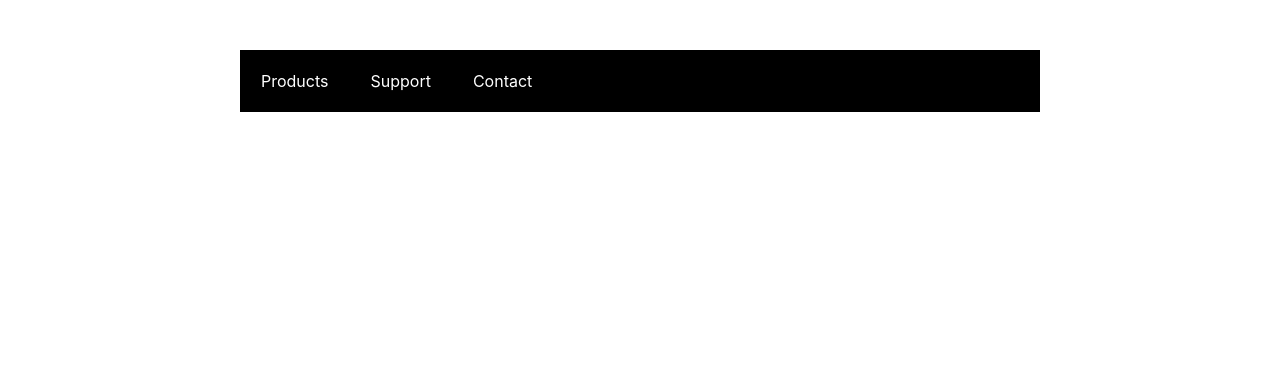
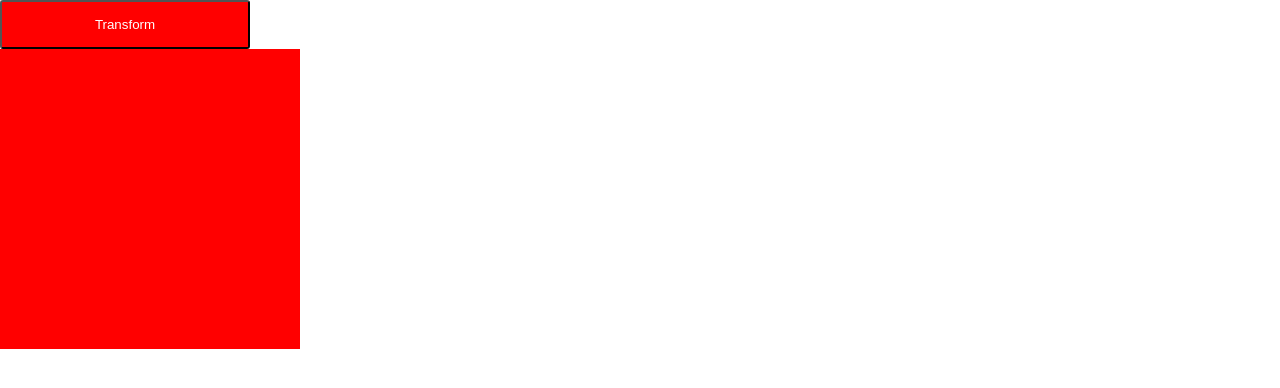
Before and after one commit to theweicode/css-animations-tutorial-codingphase, a React (Create React App) app: page / in a window 1280 px wide. Shown: the top 388 px of the page. Built offline with nearby package versions, Linux system fonts and the light colour scheme.

Commit message:
using translate3d to animate objects as well as using state to set the location parameters

```diff
--- a/src/App.js
+++ b/src/App.js
@@ -1,35 +1,53 @@
-import React from 'react';
+import React, {Component} from 'react';
 import './App.scss';
 
-function App() {
-  return (
-   <div className="container">
-   <ul className="menu">
-     <li>Products
-    <ul className="first">
-      <li>Shoes
-      <ul className="second">
-      <li>Mens
-        <ul className="third">
-          <li>Basketball</li>
-          <li>Running</li>
-          <li>Training</li>
-        </ul>
-      </li>
-      <li>Womens</li>
-      <li>Children</li>
-    </ul>
-      </li>
-      <li>Clothes</li>
-      <li>Gear</li>
-    </ul>
+class App extends Component {
+  constructor() {
+    super();
+    this.state = {
+      name: "Will",
+      isActive: false,
+      position: 0
 
-     </li>
-     <li>Support</li>
-     <li>Contact</li>
-   </ul>
-   </div>
-  );
+    };
+    this.transform = this.transform.bind(this);
+  }
+
+  transform() {
+    if (this.state.position < 3)
+    {
+      this.setState({position: this.state.position + 1})
+    }
+    if (this.state.position === 3) {
+      this.setState({position: 0})
+    }
+
+  }
+  render() {
+
+    let classname = 'box pos-0';
+    if (this.state.position === 0) {
+      classname = 'box pos-0';
+    }
+    if (this.state.position === 1) {
+      classname = 'box pos-1';
+    }
+    if (this.state.position === 2) {
+      classname = 'box pos-2';
+    }
+    if (this.state.position === 3) {
+      classname = 'box pos-3';
+    }
+    console.log(classname)
+    return (
+      <div className="container">
+     <button className="btn" onClick={this.transform}>Transform</button>
+     <div className={classname}></div>
+
+      </div>
+     );
+  }
+
 }
 
 export default App;
--- a/src/App.scss
+++ b/src/App.scss
@@ -1,124 +1,31 @@
-
-/* .parent{
-  background: yellow;
-  padding: 50px;
-  width: 100%;
-  transition: background .5s ease-in-out 1s, width 1s ease-in-out, opacity .5s ease-in-out 1s, width 1s ease-in-out;
-  opacity: 1;
-  &:hover{
-    background: red;
-    width: 50%;
-    opacity: 0;
-    .child{
-      background: blue;
-    }
-  }
-  .child{
-    background: black;
-    height: 300px;
-    transition: all .5s ease-in-out;
-  }
-} */
-
-
-/* .btn {
-  background: green;
-  transition: background .5s ease-in-out, color .5s ease-in-out;
-  border: none;
+.btn{
+  width: 250px;
   border-radius: 3px;
-  cursor: pointer;
-  padding: 20px;
-  &:hover{
-    background: red;
-    color: white;
-  }
-} */
-
-.container{
-  max-width: 800px;
-  margin: 50px auto;
+  color: white;
+  background: red;
+  padding: 15px;
 }
 
-.menu{
-  padding: 0;
-  margin: 0;
+.box {
+  width: 300px;
+  height: 300px;
   background: black;
-  color: white;
+  transition: all .6s ease-in-out;
+}
 
-li{
-  display: inline-block;
-  list-style: none;
-
-  padding: 20px;
-  border: 1px solid #000;
-  margin: 0;
-  position: relative;
-  transition: all .4s ease-in-out;
-  &:hover{
-   & > ul.first {
-     opacity: 1;
-     visibility: visible;
-   }
-  }
-  ul.first{
-
-    left: -41px;
-    top: 62px;
-    position: absolute;
-    visibility: hidden;
-    width: 200px;
-    opacity: 0;
-    transition: all .4s ease-in-out;
-    li{
-      display: block;
-      background: red;
-      left: 0px;
-      &:hover{
-        & > ul.second {
-          opacity: 1;
-          visibility: visible;
-        }
-       }
-      ul.second{
-       left: -41px;
-
-        top: -1px;
-        position: absolute;
-        visibility: hidden;
-        width: 200px;
-        opacity: 0;
-        transition: all .4s ease-in-out;
-
-        li{
-          left: 100%;
-          position: relative;
-          background: blue;
-          display: block;
-          &:hover{
-            & > ul.third {
-              opacity: 1;
-              visibility: visible;
-            }
-           }
-          ul.third{
-
-            left: -41px;
-
-            top: -1px;
-            position: absolute;
-            visibility: hidden;
-            width: 200px;
-            opacity: 0;
-            transition: all .4s ease-in-out;
-
-        li{display: block; background: teal;
-        }
-          }
-        }
-      }
-    }
-  }
+.pos-0 {
+  background: red;
 
 }
-
+.pos-1 {
+  background: green;
+  transform: translate3d(500px, 0px, 0px);
 }
+.pos-2 {
+  background: yellow;
+  transform: translate3d(500px, 500px, 0px);
+}
+.pos-3 {
+  background: black;
+  transform: translate3d(0px, 500px, 0px);
+}
```
